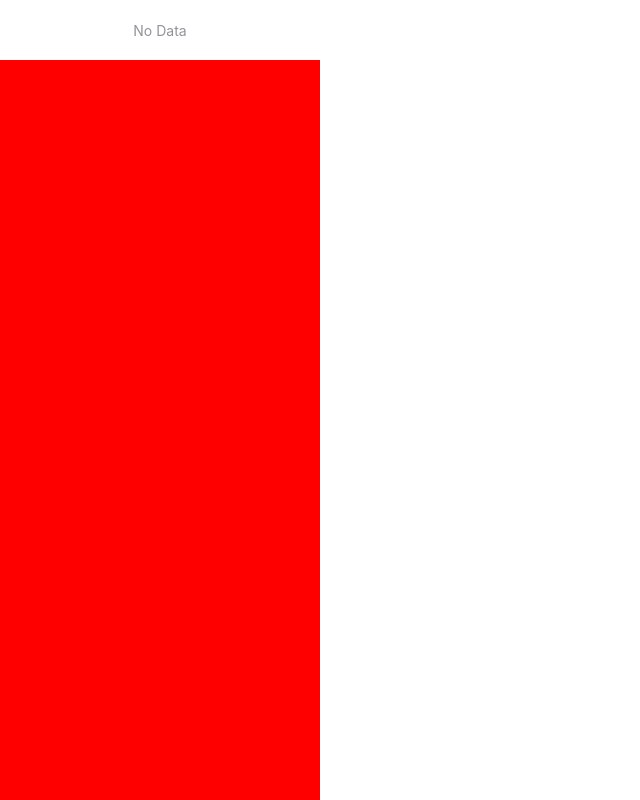
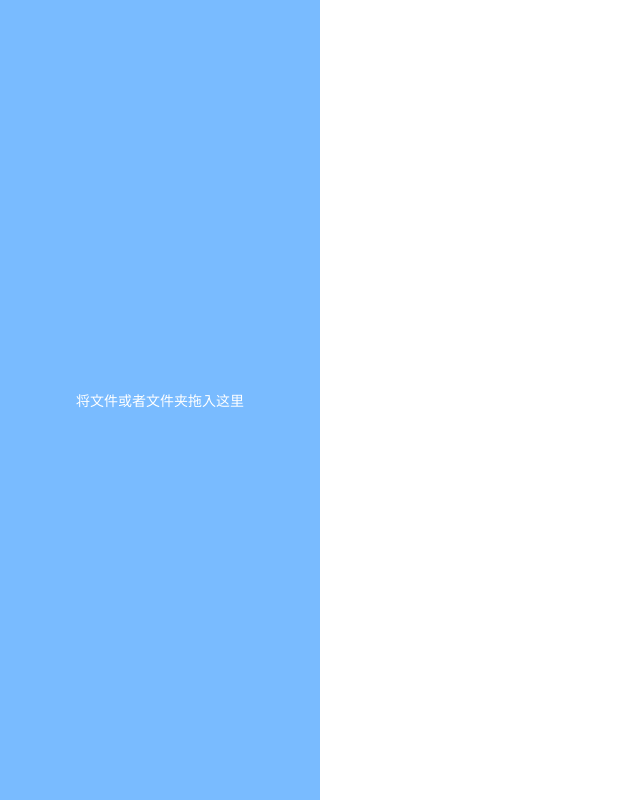
Before and after one commit to simpossible/vap-compressor, a JavaScript app: page / in a window 1280 px wide. Shown: the whole page, without its empty margins (0-640 px from the left). Built offline with nearby package versions, Linux system fonts and the light colour scheme.

Commit message:
fixforui

```diff
--- a/src/sdk/file_node.ts
+++ b/src/sdk/file_node.ts
@@ -41,9 +41,6 @@ class FileNode {
     timer: any = null; // 定时器持续获取压缩信息
     constructor(src: string) {
         this.src = src;
-        if (this.src === "/Users/liangjinfeng/Downloads/aaaa/bbb/xxx/video.mp4") {
-            console.log("debug -----2")
-        }
     }
 
     addCompresseDelegate(delegate: any) {
@@ -74,9 +71,6 @@ class FileNode {
 
 
     initialData() {
-        if (this.src === "/Users/liangjinfeng/Downloads/aaaa/bbb/xxx/video.mp4") {
-            console.log("debug -----")
-        }
         if (this.isLoading) {
             return
         }
--- a/src/view/compress_detail/compress_detail.vue
+++ b/src/view/compress_detail/compress_detail.vue
@@ -248,6 +248,7 @@ export default {
             this.isOperated = true
             this.stopPlay()
             this.node.quitCompress((code, error) => {
+                node.triggerCompressCleared()
                 if (code == 0) {
                     this.refreshTask()
                 } else {
@@ -263,8 +264,8 @@ export default {
             this.canPreview = false
             this.isOperated = true
             this.stopPlay()
-            this.task.cle
             this.node.acceptCompress((code, error) => {
+                this.node.triggerCompressCleared()
                 if (code == 0) {
                     this.refreshTask()
                 } else {
--- a/src/view/list/list.vue
+++ b/src/view/list/list.vue
@@ -1,17 +1,17 @@
 <template>
-  <div id="vap_list_area"  :class="vap_list_style_class">
-    <el-tree
-    style="max-width: 600px"
-    ref="vap_list_tree"
-    :data="vm_list"
-    node-key="uuid"
-    :props="defaultProps"
-    @node-click="handleNodeClick"
-  />
+  <div id="vap_list_area" :class="vap_list_style_class" style="position: relative;">
+    <el-tree v-if="vm_list.length > 0" style="max-width: 600px" ref="vap_list_tree" :data="vm_list" node-key="uuid"
+      :props="defaultProps" @node-click="handleNodeClick">
+    </el-tree>
+    <div v-if="vm_list.length === 0"
+      style="position: absolute; top: 0; bottom: 0; left: 0; right: 0;  display: flex; justify-content: center; align-items: center;">
+      <el-text style="color: white;">将文件或者文件夹拖入这里</el-text>
+    </div>
   </div>
+
 </template>
 <script>
-import {shared_center} from '../../sdk/vap_center';
+import { shared_center } from '../../sdk/vap_center';
 import CellNodeVm from './cell_node_vm';
 
 export default {
@@ -37,7 +37,7 @@ export default {
 
       element.addEventListener("dragleave", this.on_space_dragleave, false);
     }, 2000);
-    var node_list =  shared_center.nodes;
+    var node_list = shared_center.nodes;
     for (var i = 0; i < node_list.length; i++) {
       let node = node_list[i]
       var vm = new CellNodeVm(node)
@@ -87,20 +87,23 @@ export default {
     },
     onNodeAdded(node) {
       console.log('onNodeAdded', node)
-      if (this.vm_list_map.has(node.src)){
+      if (this.vm_list_map.has(node.src)) {
         console.log("node exist");
         return
       }
       var vm = new CellNodeVm(node)
       this.vm_list.unshift(vm)
       this.vm_list_map.set(node.src, vm)
-      // shared_center.delegate.$refs.vap_list_tree.updateKeyChildren(node.src, this.vm_list)
+      this.onVapChoosed(vm)
+      if (this.$refs.vap_list_tree != undefined) {
         this.$refs.vap_list_tree.updateKeyChildren(node.src, this.vm_list);
+      }
+
     },
-    handleNodeClick(ele, nodeinfo, treeNode, e){
+    handleNodeClick(ele, nodeinfo, treeNode, e) {
       console.log("on node clicked")
       ele.reloadFiles();
-        this.onVapChoosed(ele.node);
+      this.onVapChoosed(ele.node);
     }
   },
 }
@@ -108,13 +111,12 @@ export default {
 
 <style>
 .vap_list_style_normal {
- height: 100%;
- background-color: red;
+  height: 100%;
+  background-color: #79bbff;
 }
+
 .vap_list_style_highlight {
   height: 100%;
-  border-color: red;
   border-style: solid;
-  background-color: yellow;
 }
 </style>
```
